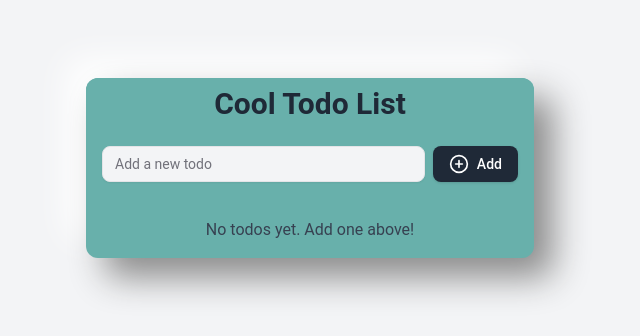
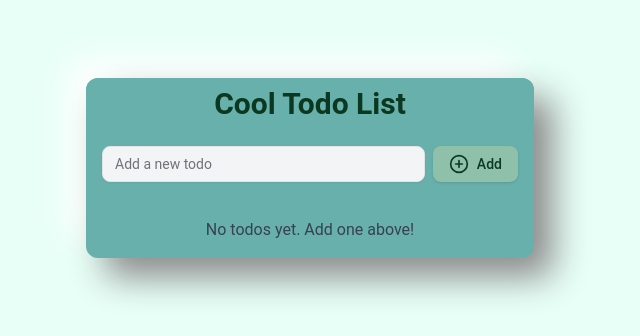
Before and after one commit to jjhbotache/Tasky, a React (Vite) app: page / in a window 1280 px wide. Shown: the part 232-568 px from the top of the page, without its empty margins (330-970 px from the left). Built offline with nearby package versions, Linux system fonts and the light colour scheme.

Commit message:
testing colors

```diff
--- a/src/components/main/TodoInput/TodoInput.tsx
+++ b/src/components/main/TodoInput/TodoInput.tsx
@@ -24,11 +24,11 @@ const TodoInput: React.FC<TodoInputProps> = ({ onAdd }) => {
         type="text"
         value={newTodo}
         onChange={(e) => setNewTodo(e.target.value)}
-        onKeyPress={(e) => e.key === 'Enter' && handleAdd()}
+        onKeyUpCapture={(e) => e.key === 'Enter' && handleAdd()}
         placeholder="Add a new todo"
         className="flex-grow mr-2 bg-gray-100  text-gray-800 rounded-lg focus-visible:outline-none"
       />
-      <Button onClick={handleAdd} className="bg-gray-800 text-white hover:bg-gray-700 rounded-lg">
+      <Button onClick={handleAdd} className="bg-gray-800 text-white hover:bg-gray-700 rounded-lg addBtn">
         <PlusCircle className="h-5 w-5 mr-2" />
         Add
       </Button>
--- a/src/components/main/TodoInput/TodoInputStyledComponent.tsx
+++ b/src/components/main/TodoInput/TodoInputStyledComponent.tsx
@@ -1,5 +1,10 @@
+import { colors } from "@/constants/styleConstants";
 import styled from "styled-components";
 
 const TodoInputStyledComponent = styled.div`
+  .addBtn{
+    background-color: ${colors.secondaryColor};
+    color: ${colors.textColor};
+  }
 `;
 export default TodoInputStyledComponent;
--- a/src/components/main/TodoList/TodoList.tsx
+++ b/src/components/main/TodoList/TodoList.tsx
@@ -18,12 +18,18 @@ const TodoList: React.FC = () => {
   } = useTodos();
 
   return (
-    <TodoListStyledComponent className="max-w-md w-full mx-auto pb-4 bg-white rounded-xl shadow-lg max-h-80 relative scr">
+    <TodoListStyledComponent
+      className="max-w-md w-full mx-auto pb-4 bg-white rounded-xl shadow-lg relative scr"
+      animate={{
+        height: todos.length > 0 ? "85vh" : "",
+        transition: { duration: 0.6, ease: "easeInOut" },
+      }}
+      >
       <div className="header
       px-4 pb-1
       sticky top-0 bg-primary backdrop-blur-10 pt-2
       ">
-        <h1 className="text-3xl font-bold mb-6 text-center text-gray-800">Cool Todo List</h1>
+        <h1 className="text-3xl font-bold mb-6 text-center">Cool Todo List</h1>
         <TodoInput onAdd={addTodo} />
       </div>
       <ul className='flex flex-col gap-2 px-4'>
--- a/src/components/main/TodoList/TodoStyledComponent.tsx
+++ b/src/components/main/TodoList/TodoStyledComponent.tsx
@@ -1,16 +1,18 @@
 import styled from 'styled-components';
-import {colors} from '@/constants/styleConstants';
+import { motion } from 'framer-motion';
+import { colors } from '@/constants/styleConstants';
 
-const TodoListStyledComponent = styled.div`
+const TodoListStyledComponent = styled(motion.div)`
   background: ${colors.primaryColor};
+  color: ${colors.textColor};
   box-shadow:  1.2em 1.2em 2.2em #8b8b8b,
               -1.2em -1.2em 2.2em #ffffff;
 
-  max-height: 90vh;
+  height: clamp(800px, auto, 90vh);
   overflow-y: auto;
   /* hide the scroll bar */
-  scrollbar-width: none;
-  --webkit-scrollbar-width: none;
+  scrollbar-width: thin;
+  --webkit-scrollbar-width: thin;
 
 
   .header {
--- a/src/constants/styleConstants.ts
+++ b/src/constants/styleConstants.tsx
@@ -1,7 +1,12 @@
 // Objeto de colores
-export const colors = {
+const colors = {
   primaryColor: '#68b0ab',
   secondaryColor: '#8fc0a9',
   tertiaryColor: '#c8d5b9',
-  quaternaryColor: '#faf3dd'
+  quaternaryColor: '#faf3dd',
+
+  textColor : '#0b3820'
 };
+
+
+export { colors };
--- a/src/index.css
+++ b/src/index.css
@@ -14,6 +14,6 @@ html,body,#root{
   display: flex;
   justify-content: center;
   align-items: center;
-  background-color: #f3f4f6;
+  background-color: #e7fff7;
   padding: 10px;
 }
```
Also changed, not shown: 1 other file (tests, documents, lock files or other folders).
